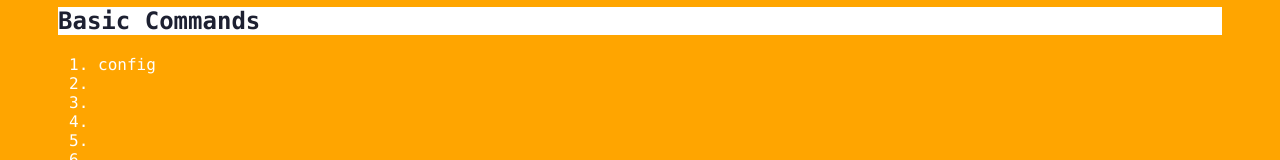
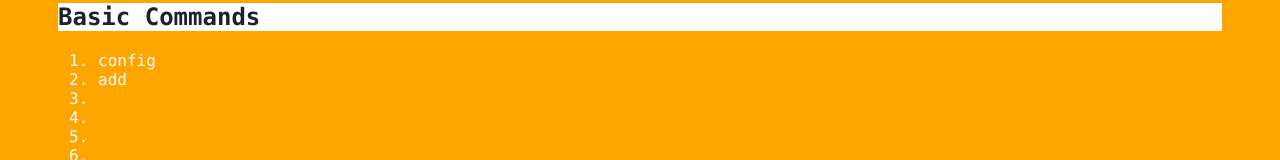
Before and after one commit to w287346141/git_learning, a plain HTML site: page index.html in a window 1280 px wide. Both pictures are taken after a click on the element "Basic Commands". Shown: the part 286-446 px from the top of the page. Drawn offline with Linux system fonts and the light colour scheme.

Commit message:
Add git add command in index

```diff
--- a/index.html
+++ b/index.html
@@ -1,4 +1,3 @@
-<!DOCTYPE html>
 <html>
 <head>
     <title>Git Demo</title>
@@ -30,7 +29,7 @@
             <div class="panel">
                 <ol>
                     <li>config</li>
-                    <li></li>
+                    <li>add</li>
                     <li></li>
                     <li></li>
                     <li></li>
```
